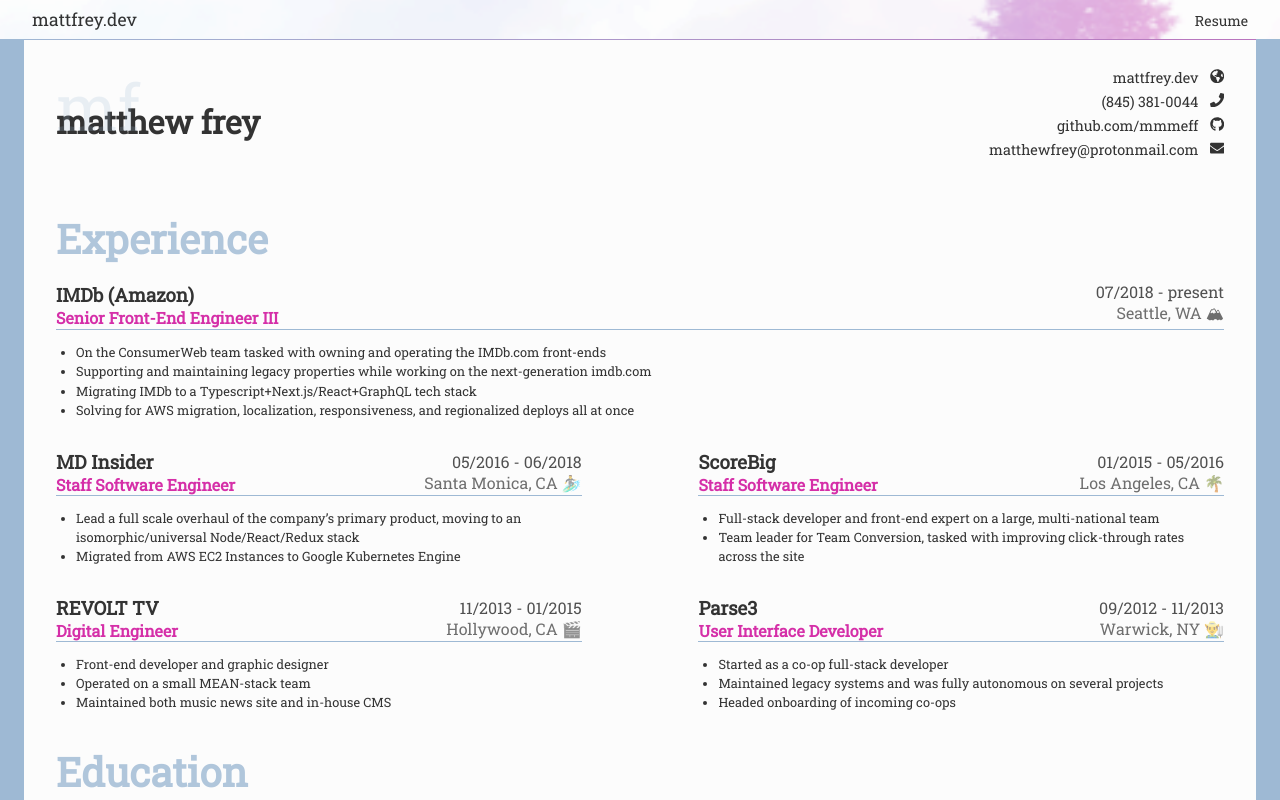
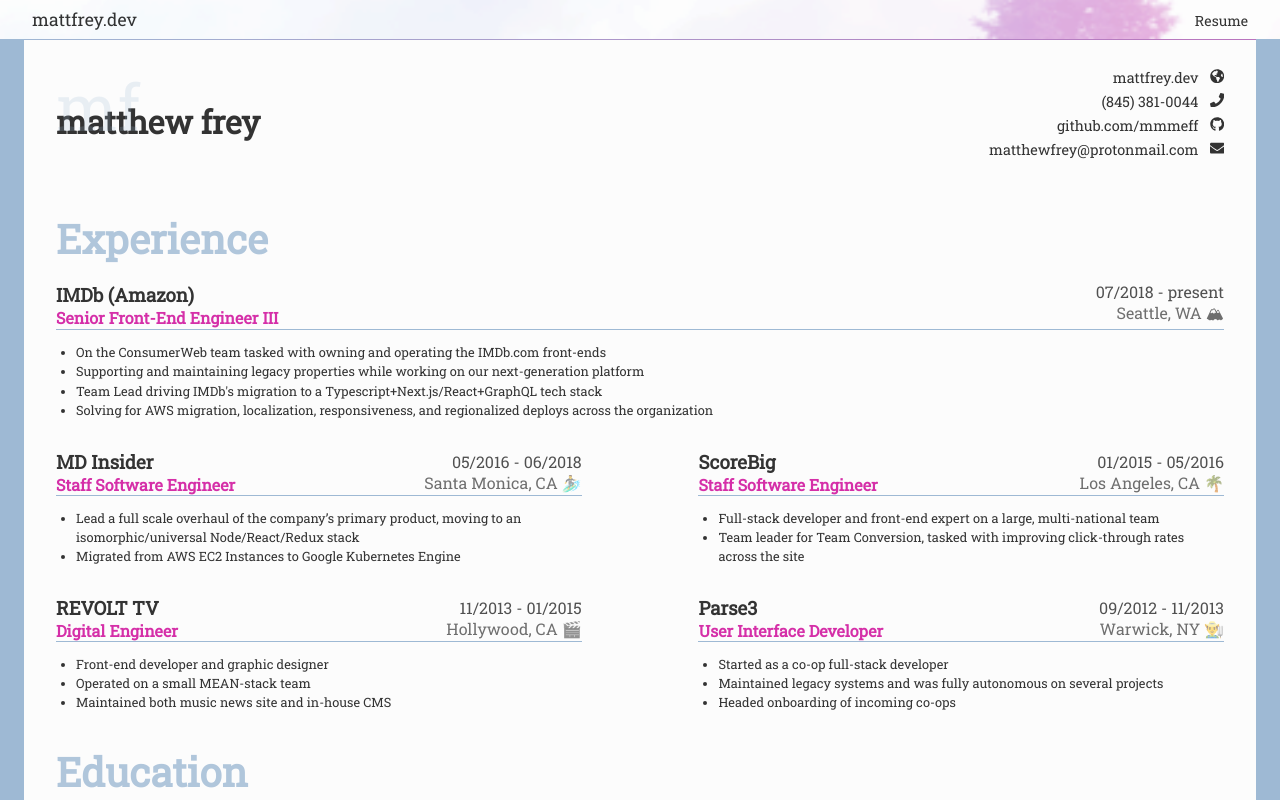
Before and after one commit to mmmeff/mattfreydotdev, a Next.js app: page /resume in a window 1280 px wide. Shown: the top 800 px of the page. Built offline with nearby package versions, Linux system fonts and the light colour scheme.

Commit message:
Update resume-data.tsx

```diff
--- a/src/data/resume-data.tsx
+++ b/src/data/resume-data.tsx
@@ -32,9 +32,9 @@
         endDate: "present",
         responsibilities: [
             "On the ConsumerWeb team tasked with owning and operating the IMDb.com front-ends",
-            "Supporting and maintaining legacy properties while working on the next-generation imdb.com",
-            "Migrating IMDb to a Typescript+Next.js/React+GraphQL tech stack",
-            "Solving for AWS migration, localization, responsiveness, and regionalized deploys all at once"
+            "Supporting and maintaining legacy properties while working on our next-generation platform",
+            "Team Lead driving IMDb's migration to a Typescript+Next.js/React+GraphQL tech stack",
+            "Solving for AWS migration, localization, responsiveness, and regionalized deploys across the organization"
         ]
     },
     {
```
